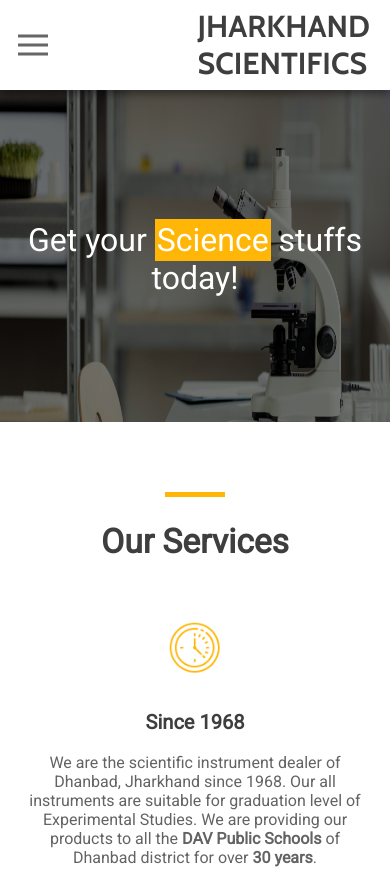
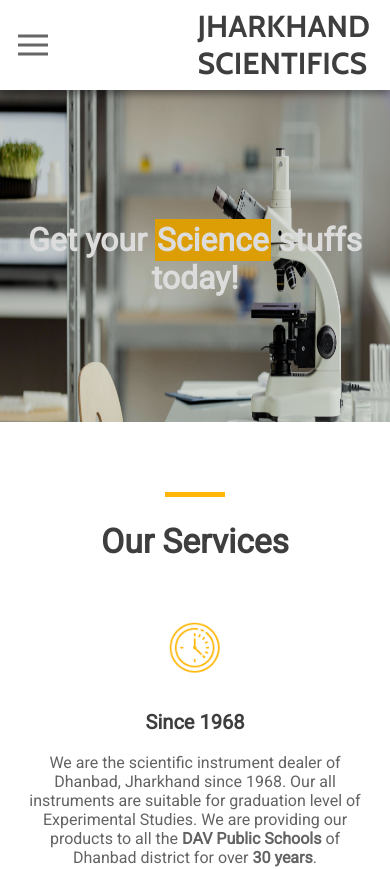
Before and after one commit to sawarni99/jharkhand-scientifics, a React (Create React App) app: page / in a window 390 px wide. Shown: the top 869 px of the page. Built offline with nearby package versions, Linux system fonts and the light colour scheme.

Commit message:
Fixed navbar menu bug.

```diff
--- a/src/components/navbar/Navbar.css
+++ b/src/components/navbar/Navbar.css
@@ -17,7 +17,7 @@
   box-shadow: 0 4px 8px 0 rgba(0, 0, 0, 0.4);
   background: white;
   display: flex;
-  z-index: 1;
+  z-index: 2;
 }
 .navbar-left {
   flex: 1;
--- a/src/pages/frontPage/FrontPage.css
+++ b/src/pages/frontPage/FrontPage.css
@@ -70,12 +70,16 @@
   .front-page-black {
     height: 40vh;
     padding-top: 10vh;
+    background: rgba(0, 0, 0, 0.137);
   }
   .front-page-background-title {
     font-size: 200%;
     top: 25vh;
     padding: 10px;
     text-align: center;
+    z-index: 0;
+
+    font-weight: bold;
   }
   .front-page-background-title span {
     padding: 2px;
```
